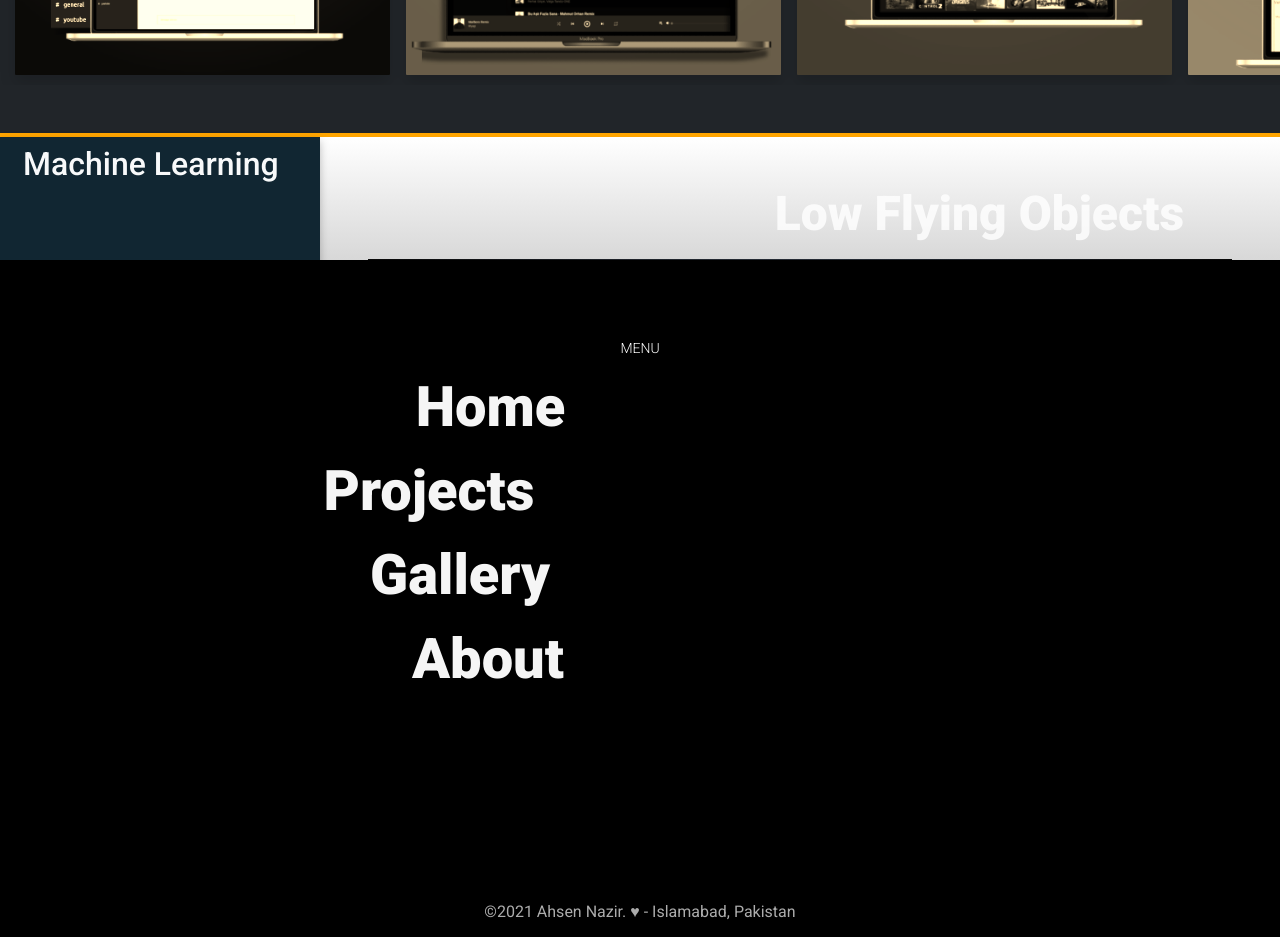
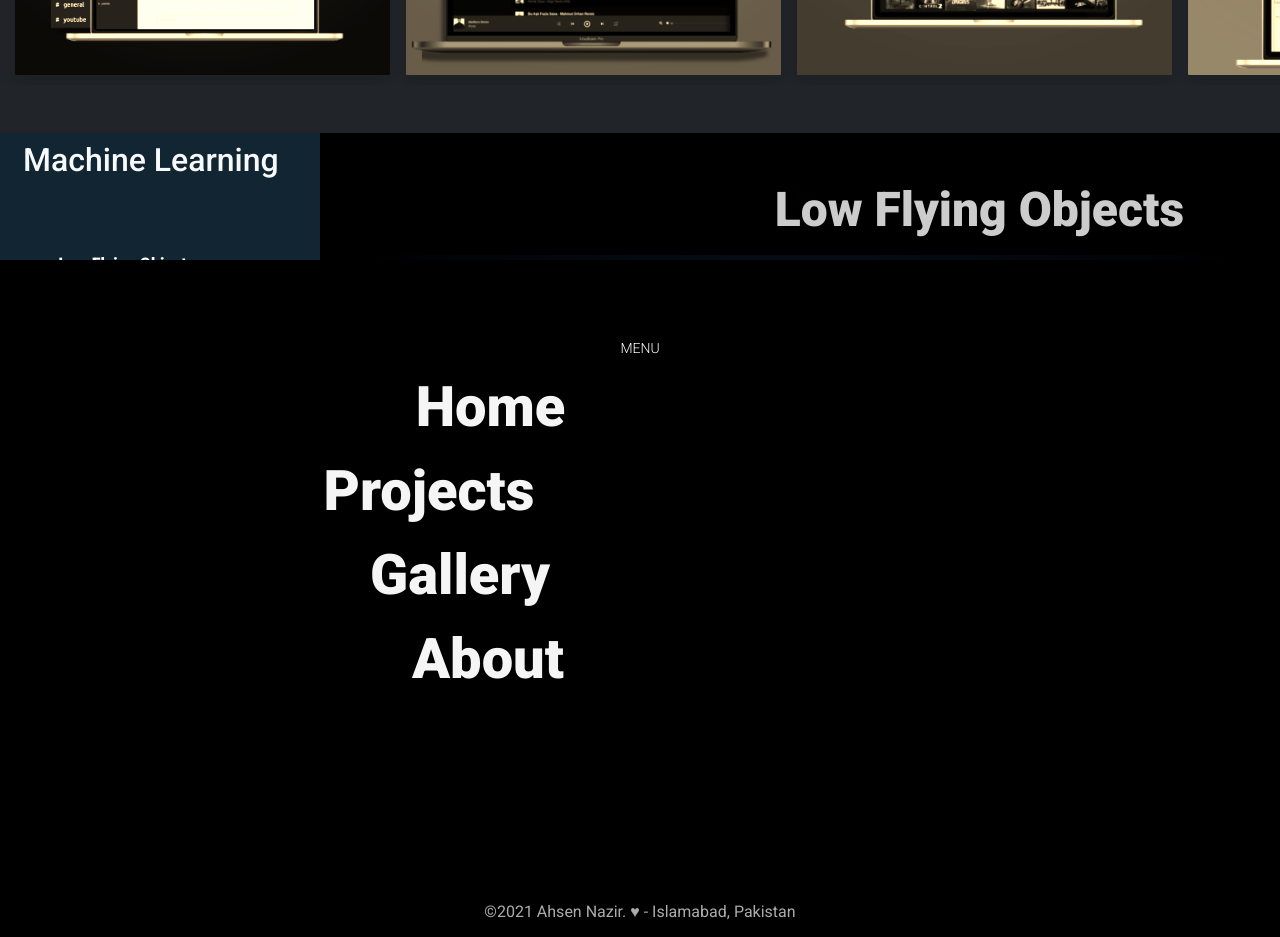
Before and after one commit to acen20/react-portfolio, a React (Create React App) app: page / in a window 1280 px wide. Shown: the part 1340-2277 px from the top of the page. Built offline with nearby package versions, Linux system fonts and the light colour scheme.

Commit message:
Routine push

```diff
--- a/src/ML.css
+++ b/src/ML.css
@@ -5,8 +5,6 @@
   background-image: url("images/ML-Drones.jpg");
   background-attachment: fidxed;
   background-position: center;
-  background: linear-gradient(180deg, #fff, #000);
-  border-top: 4px solid orange;
 }
 
 .ml-sidebar {
```
